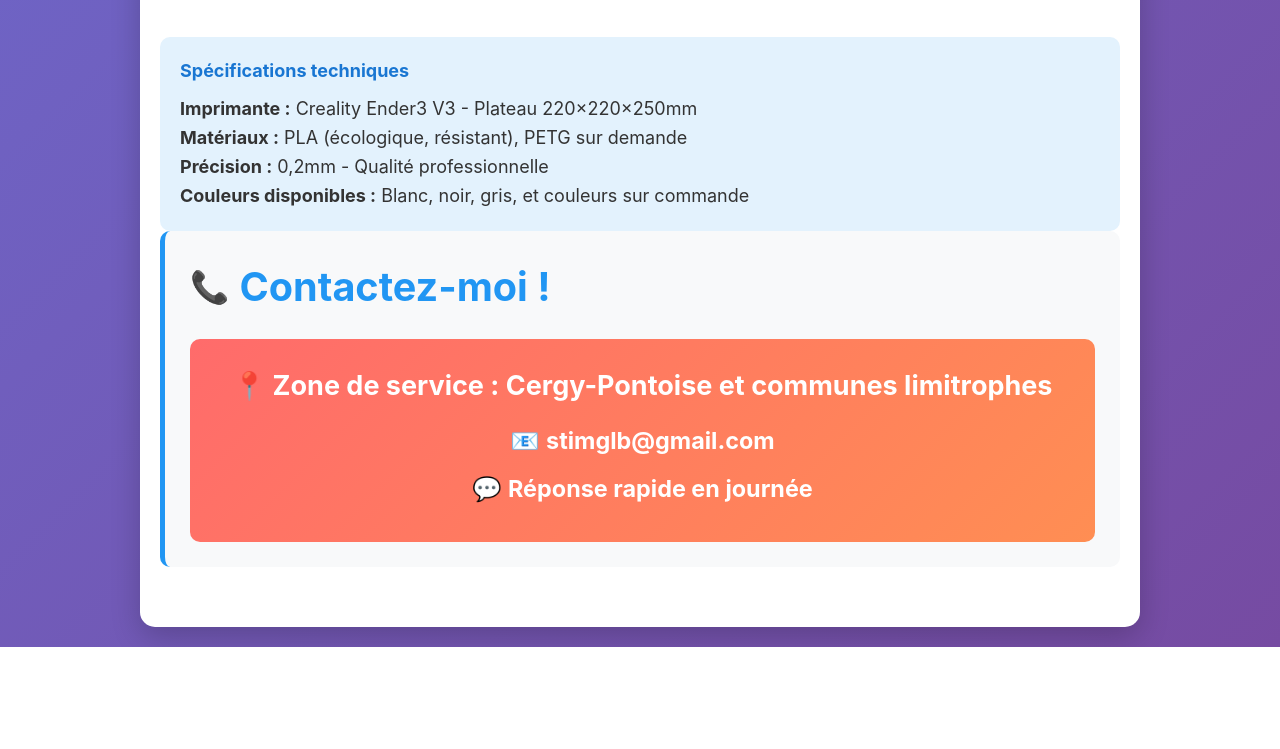
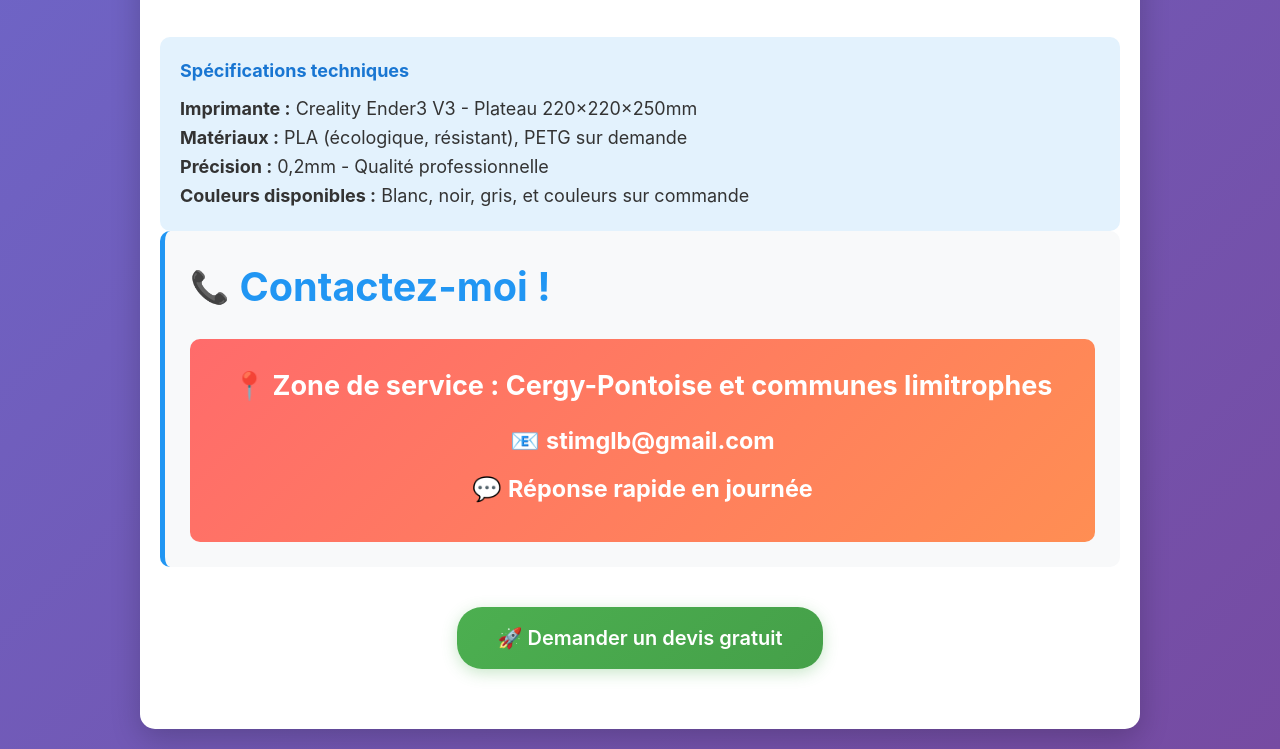
Before and after one commit to StimGlb/3DPrintingService, a plain HTML site: page index.html in a window 1280 px wide. Shown: the part 2184-2933 px from the top of the page. Before the commit the page ends 2831 px from the top, so only its background shows below. Drawn offline with Linux system fonts and the light colour scheme.

Commit message:
Update index.html

```diff
--- a/index.html
+++ b/index.html
@@ -364,6 +364,13 @@
                 <div class="contact-detail">💬 <strong>Réponse rapide en journée</strong></div>
             </div>
         </div>
+                <!-- CTA Principal -->
+        <div class="cta-primary">
+            <a href="/devis" class="btn-devis">
+                🚀 Demander un devis gratuit
+            </a>
+        </div>
+
     </div>
 </body>
 </html>
```
